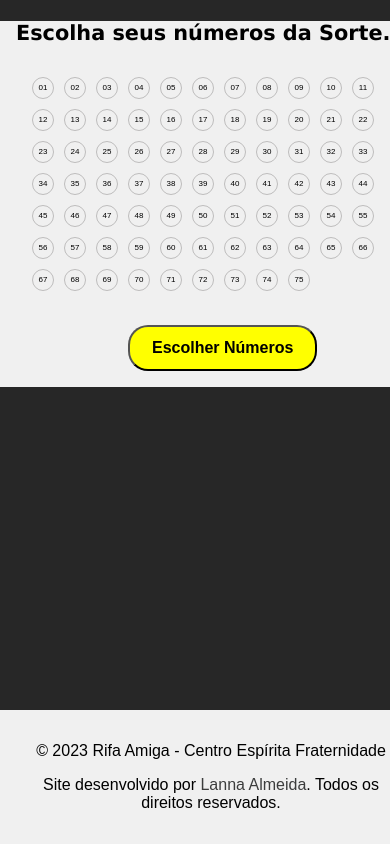
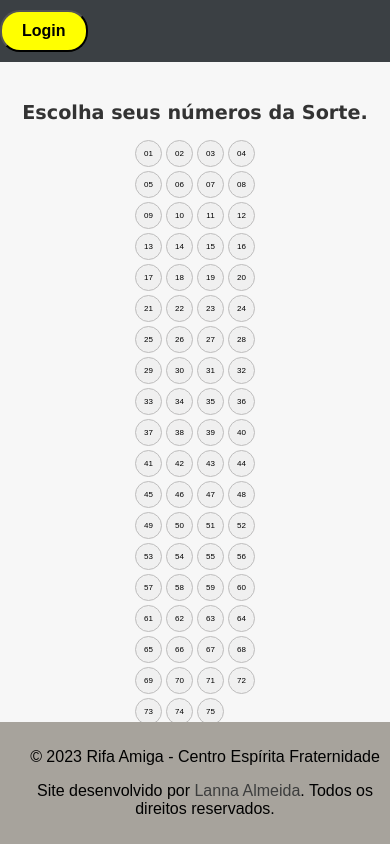
Before and after one commit to lanroo/rifamiga_fraternidade, a React (Create React App) app: page /raffles in a window 390 px wide. Shown: the top 844 px of the page. Built offline with nearby package versions, Linux system fonts and the light colour scheme.

Commit message:
changes:home and raffle

```diff
--- a/src/pages/HomePage.tsx
+++ b/src/pages/HomePage.tsx
@@ -1,15 +1,17 @@
 import React from 'react';
 import { Link } from 'react-router-dom';
-import image1 from '../components/images/banner1.png';
-import './styles/HomePage.css'
+// import image1 from '../components/images/banner1.png';
+import './styles/HomePage.css';
 import FloatingNumbers from '../components/FloattingNumbers';
 
 const HomePage = () => {
   return (
     <>
-      <FloatingNumbers />
+      <div className="floating-container">
+        <FloatingNumbers />
+      </div>
       <div className="image-container" style={{ position: 'relative' }}>
-        <img src={image1} alt="Slide 1" style={{ width: '100%' }} />
+        {/* <img src={image1} alt="Slide 1" style={{ width: '100%' }} /> */}
         <div className="content-container" style={{
           position: 'absolute',
           top: '50%',
@@ -21,9 +23,8 @@ const HomePage = () => {
           <h2>Quer ganhar o prêmio do nosso bingo?</h2>
           <p>Escolha os seus números da sorte</p>
           <Link to="/raffles">
-             <button className="button-bingo">Escolher Números </button>
+            <button className="button-bingo">Escolher Números</button>
           </Link>
-
         </div>
       </div>
     </>
--- a/src/pages/RafflePage.tsx
+++ b/src/pages/RafflePage.tsx
@@ -59,7 +59,7 @@ const RafflePage: React.FC = () => {
   }, [isModalOpen]);
 
   return (
-    <div>
+    <div className="raffle-container">
       <h3 id='numbers-text'>Escolha seus números da Sorte.</h3>
       <div className="bingo-board">
         {Array.from({ length: 75 }, (_, i) => i + 1).map((number) => (
@@ -92,10 +92,9 @@ const RafflePage: React.FC = () => {
             </div>
             <h3>Digite seu nome</h3>
             <input type="text" value={userName} onChange={handleNameChange} />
-            {/* <input type="text" value={userName} onChange={handleNameChange} /> */}
             <div className="modal-actions">
               <motion.button
-          className="button-reservar" // Classe separada para o botão "Reservar Números"
+                className="button-reservar"
                 whileHover={{ scale: 1.05 }}
                 onClick={() => {
                   handleCloseModal();
@@ -104,9 +103,8 @@ const RafflePage: React.FC = () => {
               >
                 Reservar Números
               </motion.button>
-
               <motion.button
-          className="button-comprar" // Classe separada para o botão "Comprar Números"
+                className="button-comprar"
                 whileHover={{ scale: 1.05 }}
                 onClick={() => {
                   handleCloseModal();
@@ -115,7 +113,6 @@ const RafflePage: React.FC = () => {
               >
                 Comprar Números
               </motion.button>
-
             </div>
           </div>
         </div>
--- a/src/pages/styles/HomePage.css
+++ b/src/pages/styles/HomePage.css
@@ -1,7 +1,39 @@
+body, html {
+  margin: 0;
+  padding: 0;
+  width: 100%;
+  height: 100%;
+  overflow: hidden; /* Para evitar barras de rolagem indesejadas */
+}
+
+.content-container {
+  margin-top: 15%;
+}
+
+.navbar {
+  position: fixed;
+  top: 0;
+  width: 100%;
+  z-index: 10;
+  background-color: #333; /* Ajuste a cor de fundo conforme necessário */
+  padding: 1rem;
+  color: white;
+}
+
+.floating-container {
+  position: fixed;
+  top: 0;
+  left: 0;
+  width: 100%;
+  height: 100%;
+  z-index: 5; /* Abaixo da navbar, acima do conteúdo principal */
+  pointer-events: none; /* Para garantir que não interfira na interação do usuário com o conteúdo principal */
+}
 
 .image-container {
-    position: absolute;
+  position: relative;
   width: 100%;
+  z-index: 1; /* Abaixo dos números flutuantes */
 }
 
 .content-container {
@@ -13,35 +45,29 @@
   text-align: center;
   max-width: 90%;
   padding: 1rem;
+  z-index: 2;
 }
 
 .content-container h2 {
   margin: 0.5rem 0;
   font-size: 3rem;
-    font-family:Georgia, 'Times New Roman', Times, serif;
-    color: rgb(0, 0, 0);
-    text-shadow: -0.5px -0.5px 0 #ffffff, 1px -1px 0 #ffffff, -1px 1px 0 #ffffff, 1px 1px 0 #ffffff;
+  font-family: system-ui;
 }
 
 .content-container p {
   margin: 0.5rem 0;
   font-size: 1.5rem;
-    color: rgb(0, 0, 0);
-
+  color: rgb(255 235 133);
 }
-
 
 .button-bingo {
   margin-top: 1rem;
   padding: 0.5rem 1rem;
   font-size: 1rem;
-    margin-left:2rem;
+  margin-left: 2rem;
 }
 
-
-
 @media (max-width: 768px) {
-
   .image-container {
     height: 100vh;
   }
@@ -74,16 +100,14 @@
   }
 
   .button-bingo {
-
     padding: 0.5rem 1rem;
     font-size: 1rem;
     margin-left: -2rem;
   }
 }
+
 @media only screen and (max-width: 600px) {
-    /* Estilos para FloatingNumbers em telas pequenas (smartphones) */
   .floating-number-class {
-        font-size: menor;
-        /* Outros estilos responsivos */
+    font-size: smaller;
   }
 }
--- a/src/pages/styles/RafflePage.css
+++ b/src/pages/styles/RafflePage.css
@@ -1,28 +1,6 @@
 
-        h3 {
-        margin-left: 25rem;
-        font-family: 'Lucida Sans', 'Lucida Sans Regular', 'Lucida Grande', 'Lucida Sans Unicode', Geneva, Verdana, sans-serif;
-        color: black;
-        font-size: 2rem;
-    }
-
-
-    /* form {
-        margin: 10em;
-    } */
-    .footer-container {
-        position: absolute;
-        width: 100%;
-        padding-top: 4rem;
-    }
-    button {
-        margin-right: 3rem;
-    }
-
-    .selected-numbers-list p {
-        text-align: center;
-        margin-bottom: 10px;
-        font-size: 1.5rem;
+body.modal-open {
+    overflow: hidden;
   }
 
   .raffle-container {
@@ -30,51 +8,24 @@
     flex-direction: column;
     align-items: center;
     justify-content: center;
-
-        min-height: 100vh;
-
-    }
-    .unique-button {
-        background-color: yellow;
-        color: black;
-        font-weight: bold;
-        border-radius: 20px;
-        padding: 12px 22px;
-        font-size: 16px;
-        cursor: pointer;
-        transition: all 0.3s;
-        margin: 1em auto;
-        text-align: center;
-        margin: 1em auto 2em;
-        margin-left: 32rem;
+    min-height: 77vh;
+    background-color: #f7f7f7;
+    padding: 20px;
 }
 
-    .unique-button:hover {
-        scale: 1.05;
-
-    }
-    button:hover {
-        background-color: #000000d3;
-        color: rgb(255, 254, 254);
-    }
-
-    .bingo-wrapper {
-        display: flex;
-        justify-content: center;
-        align-items: center;
-        padding-bottom: 1rem;
-        height: 100vh;
-        padding: 20px;
+  h3#numbers-text {
+    font-family: 'Lucida Sans', 'Lucida Sans Regular', 'Lucida Grande', 'Lucida Sans Unicode', Geneva, Verdana, sans-serif;
+    color: #333;
+    font-size: 2rem;
+    text-align: center;
+    margin-bottom: 1rem;
   }
 
   .bingo-board {
     display: grid;
-        margin-bottom: 2em;
+    grid-template-columns: repeat(10, 1fr);
+    gap: 10px;
     justify-content: center;
-        grid-template-columns: repeat(auto-fill, minmax(40px, 1fr));
-        gap: 13px;
-        padding: 4rem;
-        max-width: calc(100% - 40px);
     margin-bottom: 2em;
   }
 
@@ -91,118 +42,12 @@
     height: 40px;
     font-size: 12px;
   }
-    .content-container {
-        margin-bottom: 100px;
-    }
 
   .bingo-number.selected {
     background-color: #4caf50;
     color: white;
   }
 
-    /* modal pop up */
-    .modal-overlay {
-        display: flex;
-        position: fixed;
-        top: 0;
-        left: 0;
-        right: 0;
-        bottom: 0;
-        background-color: rgba(0, 0, 0, 0.6);
-        display: flex;
-        justify-content: center;
-        align-items: center;
-        z-index: 100;
-      }
-
-      .modal-content {
-        position: relative;
-        background: white;
-        padding: 20px;
-        border-radius: 10px;
-        position: relative;
-        z-index: 1001;
-        width: 80%;
-        height: 80vh;
-        max-width: 1000px;
-        max-height: 600px;
-        flex-direction: column;
-        justify-content: center;
-        align-items: center;
-    }
-    button.button-reservar {
-        margin-left: 17rem;
-    }
-    button.button-comprar {
-        margin-left: 6rem;
-    }
-
-      .buttons-container {
-        display: flex;
-        justify-content: center;
-        gap: 10px;
-        margin-top: 20px;
-      }
-      .close-button {
-        position: absolute;
-        top: 10px;
-        left: 10px;
-        font-size: 24px;
-        z-index: 1002;
-        border: none;
-        background: none;
-        cursor: pointer;
-      }
-
-
-      /* botão voltar modal */
-      .modal-actions button {
-        padding: 10px 15px;
-        border: none;
-        border-radius: 5px;
-        cursor: pointer;
-        transition: transform 0.2s;
-      }
-
-
-      input[type="text"] {
-        width: 76%;
-        padding: 14px;
-        margin-top: 9px;
-        margin-bottom: 20px;
-        border: 1px solid #ccc;
-        border-radius: 5px;
-        margin-left: 5rem;
-        font-size: 2rem;
-    }
-
-    input[type="text"] {
-        margin-left: 7rem;
-    }
-    p.error-message {
-        margin-left: 22rem;
-        color: red;
-        font-size: 1.5rem;
-    }
-      /* Desabilita o scroll do body quando a modal está aberta */
-      body.modal-open {
-        overflow: hidden;
-      }
-
-
-        @media (max-width: 600px) {
-
-            nav, header {
-                display:none;
-            }
-            h3 {
-                margin-left: 6rem;
-                font-family: 'Lucida Sans', 'Lucida Sans Regular', 'Lucida Grande', 'Lucida Sans Unicode', Geneva, Verdana, sans-serif;
-                color: white;
-                font-size: 1.3rem;
-                text-wrap: nowrap;
-                margin-bottom: 2rem;
-            }
   .unique-button {
     background-color: yellow;
     color: black;
@@ -214,36 +59,78 @@
     transition: all 0.3s;
     margin: 1em auto;
     text-align: center;
-                margin: 1em auto 2em;
-                margin-left: 8rem;
   }
 
+  .unique-button:hover {
+    scale: 1.05;
+  }
+
+  .error-message {
+    color: red;
+    font-size: 1.5rem;
+    text-align: center;
+  }
+
+  .modal-overlay {
+    display: flex;
+    position: fixed;
+    top: 0;
+    left: 0;
+    right: 0;
+    bottom: 0;
+    background-color: rgba(0, 0, 0, 0.6);
+    justify-content: center;
+    align-items: center;
+    z-index: 100;
+  }
+
+  .modal-content {
+    position: relative;
+    background: white;
+    padding: 20px;
+    border-radius: 10px;
+    width: 80%;
+    max-width: 1000px;
+    height: 80vh;
+    display: flex;
+    flex-direction: column;
+    justify-content: center;
+    align-items: center;
+  }
+
+  .close-button {
+    position: absolute;
+    top: 10px;
+    left: 10px;
+    font-size: 24px;
+    background: none;
+    cursor: pointer;
+  }
+
+  .modal-actions {
+    display: flex;
+    justify-content: center;
+    gap: 10px;
+    margin-top: 20px;
+  }
+
+  input[type="text"] {
+    width: 80%;
+    padding: 10px;
+    margin: 10px 0;
+    border: 1px solid #ccc;
+    border-radius: 5px;
+    font-size: 1.2rem;
+  }
+
+  @media (max-width: 600px) {
+    h3#numbers-text {
+      font-size: 1.5rem;
+    }
 
     .bingo-board {
-                grid-template-columns: repeat(auto-fill, minmax(25px, 1fr));
-                gap: 26px;
-                padding: 1.5rem;
-                max-width: calc(92% - 32px);
-                margin-top: -2rem;
-                margin-bottom: 1em;
-                padding-bottom: 50px;
-                margin-right: 1rem;
-            }
-            button.button-reservar {
-                margin-left: 4rem;
-                width: 6rem;
-                border: rgb(255, 255, 255) 0.8px solid;
-                border-radius: 13px;
-                background-color:black;
-                color:white;
-            }
-            button.button-comprar {
-                margin-left: 2rem;
-                width: 6rem;
-                border: rgb(255, 255, 255) 0.8px solid;
-                border-radius: 13px;
-                background-color:black;
-                color:white;
+      grid-template-columns: repeat(5, 1fr);
+      gap: 5px;
     }
 
     .bingo-number {
@@ -251,58 +138,29 @@
       height: 30px;
       font-size: 10px;
     }
-            .unique-button {
-                margin-bottom: 1em;
-                margin-top: -2rem;
+
+    input[type="text"] {
+      width: 90%;
+    }
   }
 
-
-            .footer-container {
-                padding: 1em;
-                clear: both;
-                background-color: rgb(240 240 240);
-                width: 100%;
+  @media (max-width: 400px) {
+    h3#numbers-text {
+      font-size: 1.2rem;
     }
 
+    .bingo-board {
+      grid-template-columns: repeat(4, 1fr);
+      gap: 4px;
+    }
+
+    .bingo-number {
+      width: 25px;
+      height: 25px;
+      font-size: 8px;
+    }
 
     input[type="text"] {
-                width: 71%;
-                padding: 16px;
-                margin-top: 9px;
-                margin-bottom: 20px;
-                border: 1px solid #ccc;
-                border-radius: 5px;
-                margin-left: 2rem;
-                font-size: 2rem;
-            }
-
-
-            p.error-message {
-                margin-left: 3rem;
-                color: red;
-                font-size: 16px;
-            }
-        @media (max-width: 400px) {
-
-            .bingo-board {
-                grid-template-columns: repeat(auto-fill, minmax(20px, 1fr));
-                gap: 10px;
-                padding: 2rem;
-                max-width: calc(100% - 30px);
-                margin-top: -2rem;
-                margin-bottom: 1em;
-            }
-
-
-            .bingo-number {
-                width: 20px;
-                height: 20px;
-                font-size: 8px;
-            }
-            h3 {
-                margin-left: 1rem;
-                font-family: 'Lucida Sans', 'Lucida Sans Regular', 'Lucida Grande', 'Lucida Sans Unicode', Geneva, Verdana, sans-serif;
-                color: rgb(0, 0, 0);
+      width: 95%;
     }
   }
-    }
```
Lines whose indentation alone changed are shown as unchanged.
